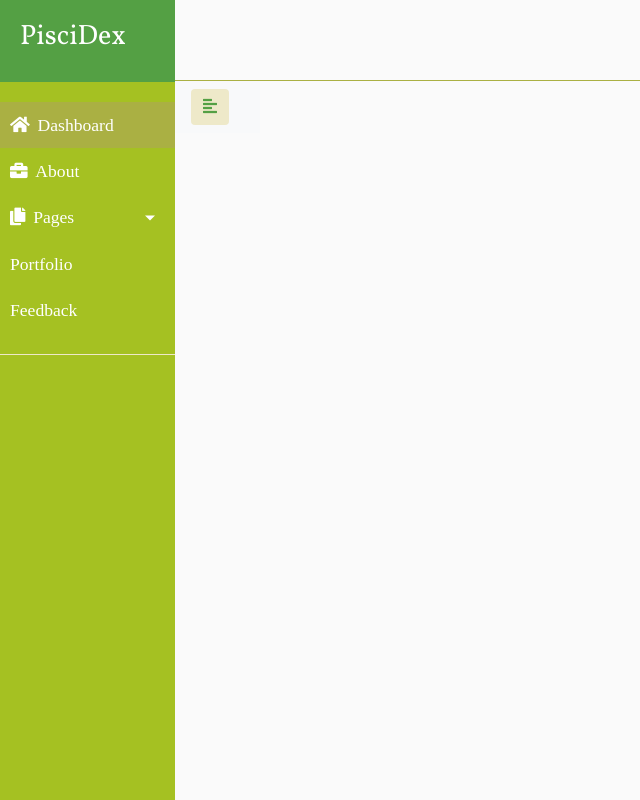
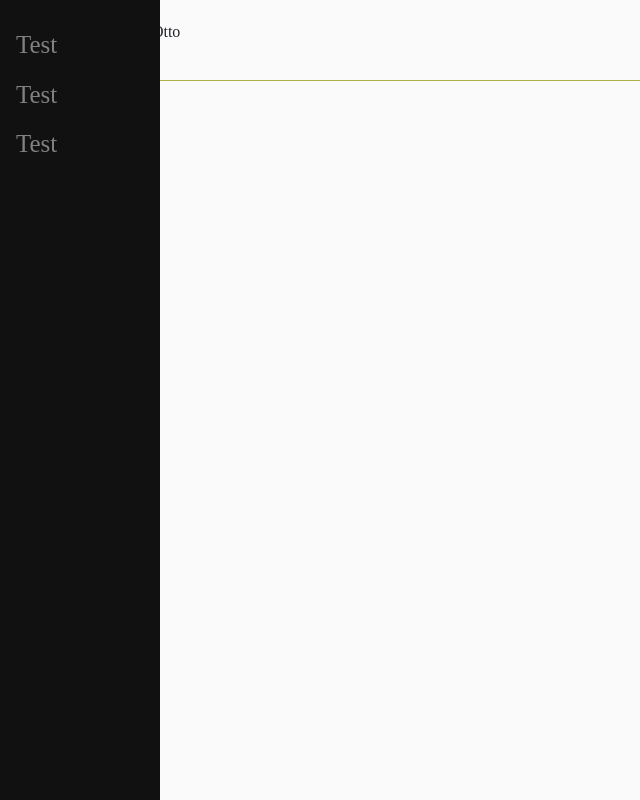
Before and after one commit to adamlstephenson/PisciDex, a React (Create React App) app: page / in a window 1280 px wide. Shown: the whole page, without its empty margins (0-640 px from the left). Built offline with nearby package versions, Linux system fonts and the light colour scheme; a web font is replaced by a local one.

Commit message:
switching to fixed sidebar

```diff
--- a/src/App.js
+++ b/src/App.js
@@ -2,13 +2,14 @@ import React, { Component } from 'react';
 import './App.css';
 import Header from './components/Header/Header';
 import Navbar from './components/Navbar/Navbar';
+import Sidebar from './components/Sidebar/Sidebar';
 
 class App extends Component {
   render() {
     return (
       <div className="app">
         <Header />
-        <Navbar />
+        <Sidebar />
       </div>
     )
   }
--- a/src/components/Header/Header.js
+++ b/src/components/Header/Header.js
@@ -9,7 +9,7 @@ class Header extends Component {
             <nav className="navbar navbar-default" id="header">
                 <div className="container-fluid">
                     <div className="navbar-header">
-                        <button type="button" class="btn btn-default navbar-btn">Sign in</button>
+                    <p class="navbar-text navbar-right">Signed in as <a href="#" class="navbar-link">Mark Otto</a></p>
                     </div>
                 </div>
             </nav>
--- /dev/null
+++ b/src/components/Sidebar/Sidebar.css
@@ -0,0 +1,19 @@
+.sidebar {
+    height: 100%; /* Full-height: remove this if you want "auto" height */
+    width: 160px; /* Set the width of the sidebar */
+    position: fixed; /* Fixed Sidebar (stay in place on scroll) */
+    z-index: 1; /* Stay on top */
+    top: 0; /* Stay at the top */
+    left: 0;
+    background-color: #111; /* Black */
+    overflow-x: hidden; /* Disable horizontal scroll */
+    padding-top: 20px;
+}
+
+.sidebar a {
+    padding: 6px 8px 6px 16px;
+    text-decoration: none;
+    font-size: 25px;
+    color: #818181;
+    display: block;
+}
--- /dev/null
+++ b/src/components/Sidebar/Sidebar.js
@@ -0,0 +1,18 @@
+import React, { Component } from 'react';
+import './Sidebar.css';
+
+class Sidebar extends Component {
+
+    render() {
+
+        return (
+            <div className="sidebar">
+                <a href="#">Test</a>
+                <a href="#">Test</a>
+                <a href="#">Test</a>
+            </div>
+        )
+    }
+}
+
+export default Sidebar;
```
Also changed, not shown: src/components/Sidebar/index.js (added).
